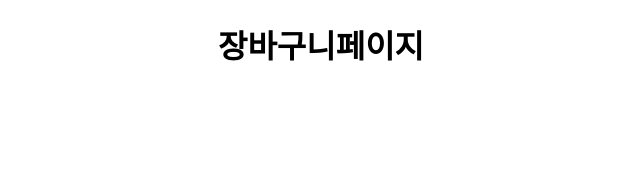
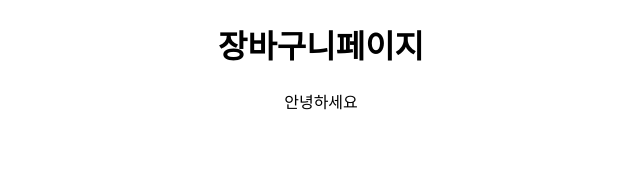
Before and after one commit to jayden7809/Sourvenir, a React (Create React App) app: page /Cart in a window 1280 px wide. Shown: the top 179 px of the page, without its empty margins (319-959 px from the left). Built offline with nearby package versions, Linux system fonts and the light colour scheme.

Commit message:
장바구니 내용추가-555
장바구니 내용추가-555

```diff
--- a/src/cart/Cart.js
+++ b/src/cart/Cart.js
@@ -1,7 +1,12 @@
 import React from "react";
 
 function Cart() {
-    return <h1>장바구니페이지</h1>
+    return (
+        <>
+            <h1>장바구니페이지</h1>
+            <p>안녕하세요</p>
+        </>
+    )
 }
 
 export default Cart;
```
